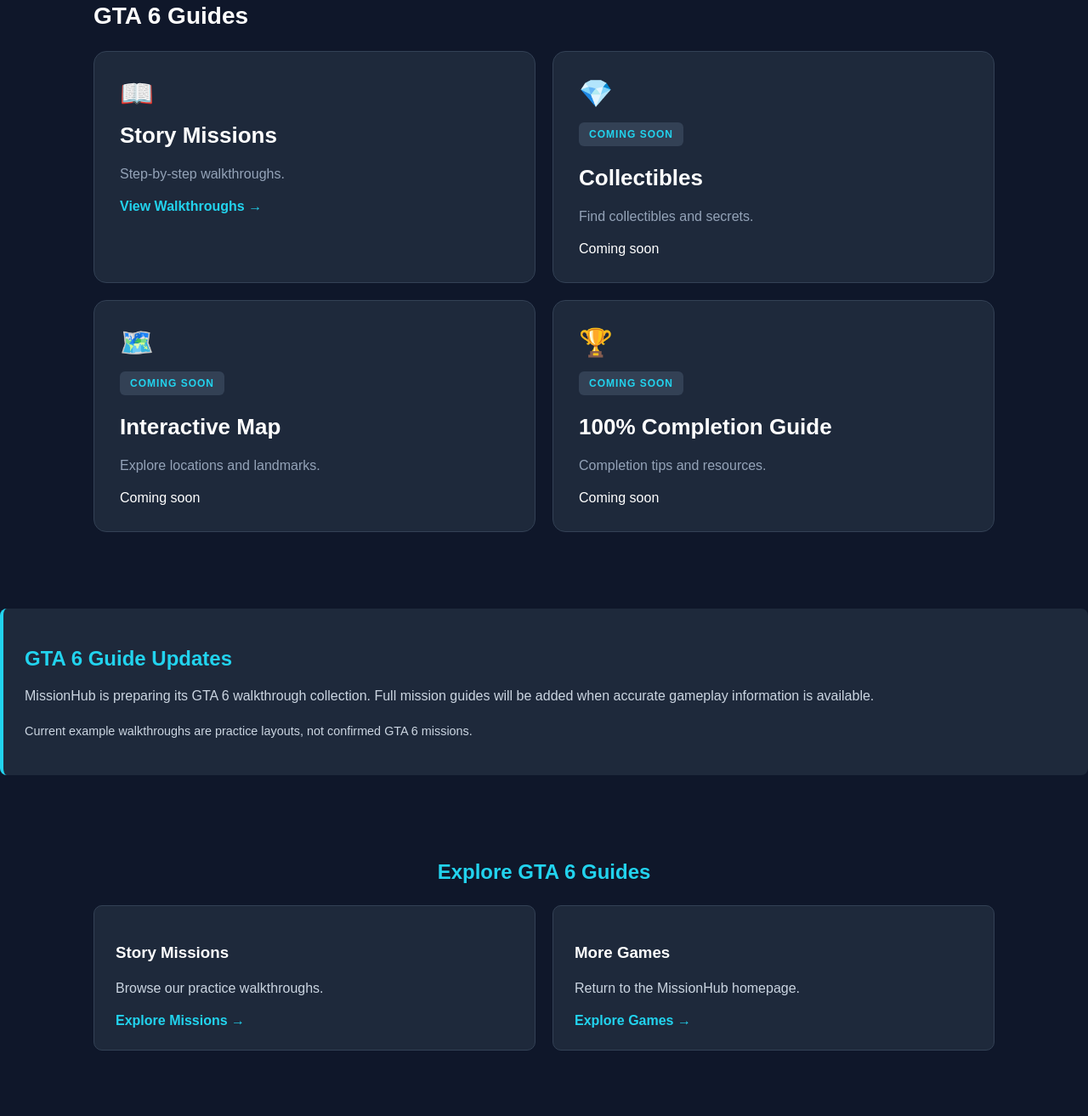
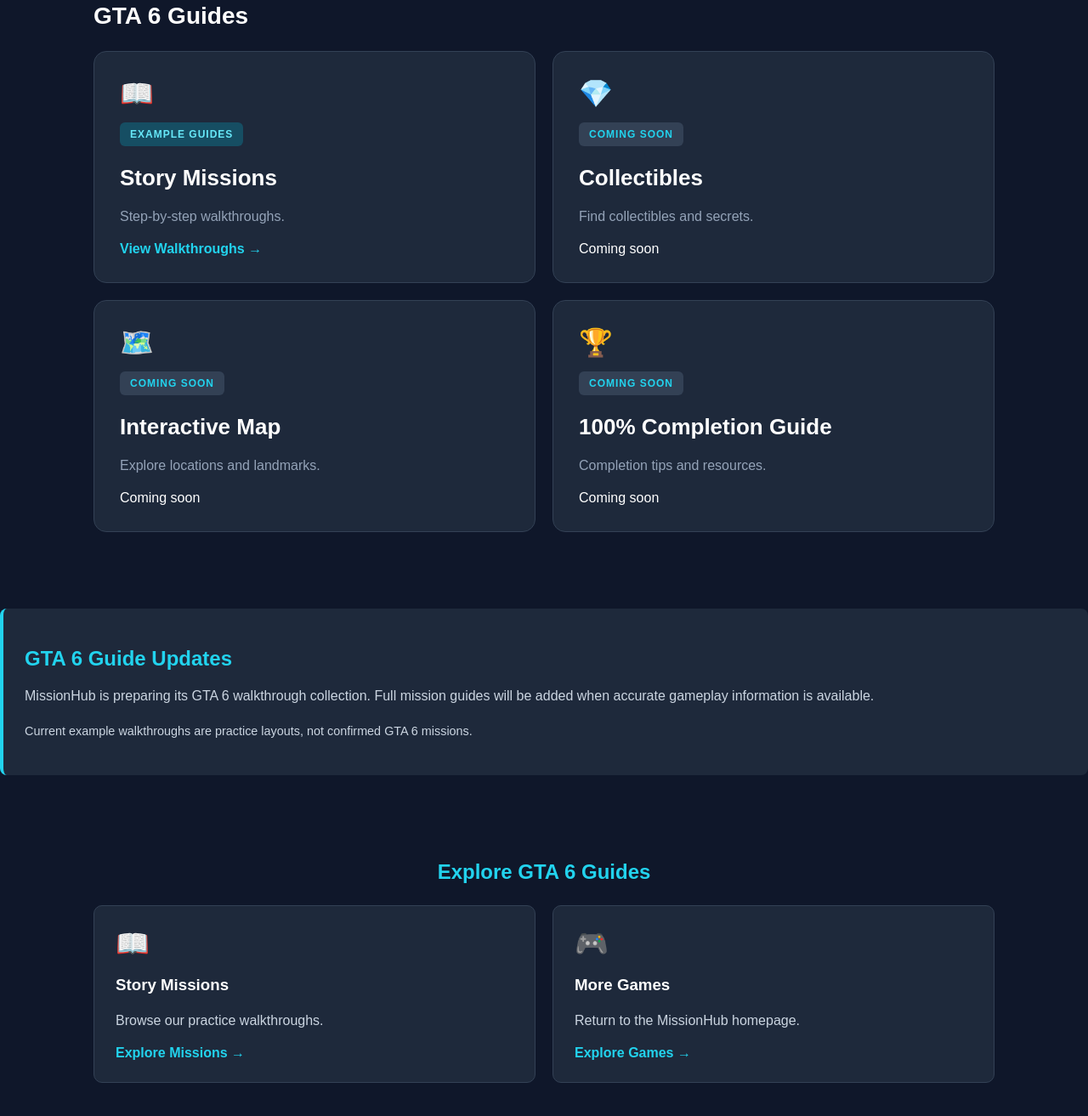
Before and after one commit to Deshawn-creator/MissionHub, a plain HTML site: page gta6.html in a window 1280 px wide. Shown: the part 907-2220 px from the top of the page at 85% size. Drawn offline with Linux system fonts and the light colour scheme.

Commit message:
Add example guides badge to GTA 6

```diff
--- a/gta6.html
+++ b/gta6.html
@@ -91,6 +91,8 @@
 
                     <span class="guide-icon">📖</span>
 
+                <span class="guide-badge example-badge">EXAMPLE GUIDES</span>
+
                     <h3>Story Missions</h3>
 
                     <p>
@@ -175,12 +177,14 @@
 
     <div class="quick-nav-grid">
         <a href="gta6-missions.html" class="quick-nav-card">
+            <span class="guide-icon">📖</span>
             <h3>Story Missions</h3>
             <p>Browse our practice walkthroughs.</p>
             <span>Explore Missions →</span>
         </a>
 
         <a href="index.html" class="quick-nav-card">
+            <span class="guide-icon">🎮</span>
             <h3>More Games</h3>
             <p>Return to the MissionHub homepage.</p>
             <span>Explore Games →</span>
--- a/style.css
+++ b/style.css
@@ -1238,3 +1238,17 @@
     border-radius: 6px;
     margin-bottom: 10px;
 }
+
+
+/* DAY 33 - Example Guide Badge */
+
+.example-badge {
+    display: inline-block;
+    background-color: #164e63;
+    color: #67e8f9;
+    font-size: 12px;
+    font-weight: bold;
+    padding: 7px 12px;
+    border-radius: 6px;
+    margin-bottom: 10px;
+}
```
